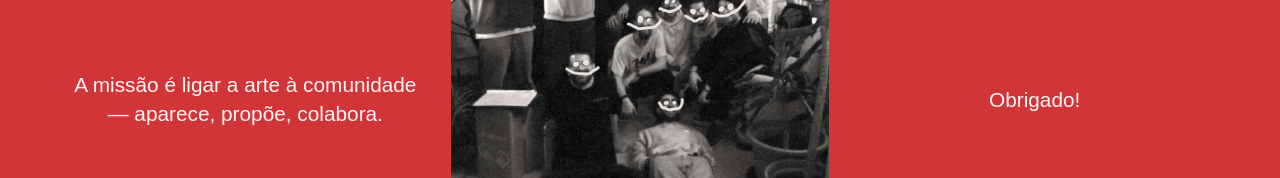
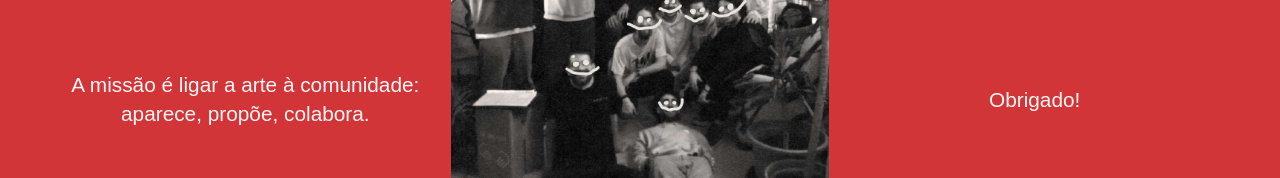
Before and after one commit to mdaraujo/140, a React (Vite) app: page /quem-somos in a window 1280 px wide. Shown: the part 2151-2329 px from the top of the page. Built offline with nearby package versions, Linux system fonts and the light colour scheme; a web font is replaced by a local one.

Commit message:
chore(about): adjust copy formatting in mixed content items

```diff
--- a/src/data/about.ts
+++ b/src/data/about.ts
@@ -29,7 +29,7 @@ export const aboutItems: ContentItem[] = [
     text: 'Exposições, oficinas, jam sessions, cinema, conversas e lojas pop‑up: formatos diversos para públicos diversos.',
   },
   { kind: 'image', src: QsPublico, alt: 'Público' },
-  { kind: 'text', text: 'A missão é ligar a arte à comunidade — aparece, propõe, colabora.' },
+  { kind: 'text', text: 'A missão é ligar a arte à comunidade: aparece, propõe, colabora.' },
   { kind: 'image', src: QsFotoGrupo, alt: 'Grupo' },
   { kind: 'text', text: 'Obrigado!' },
 ];
```
